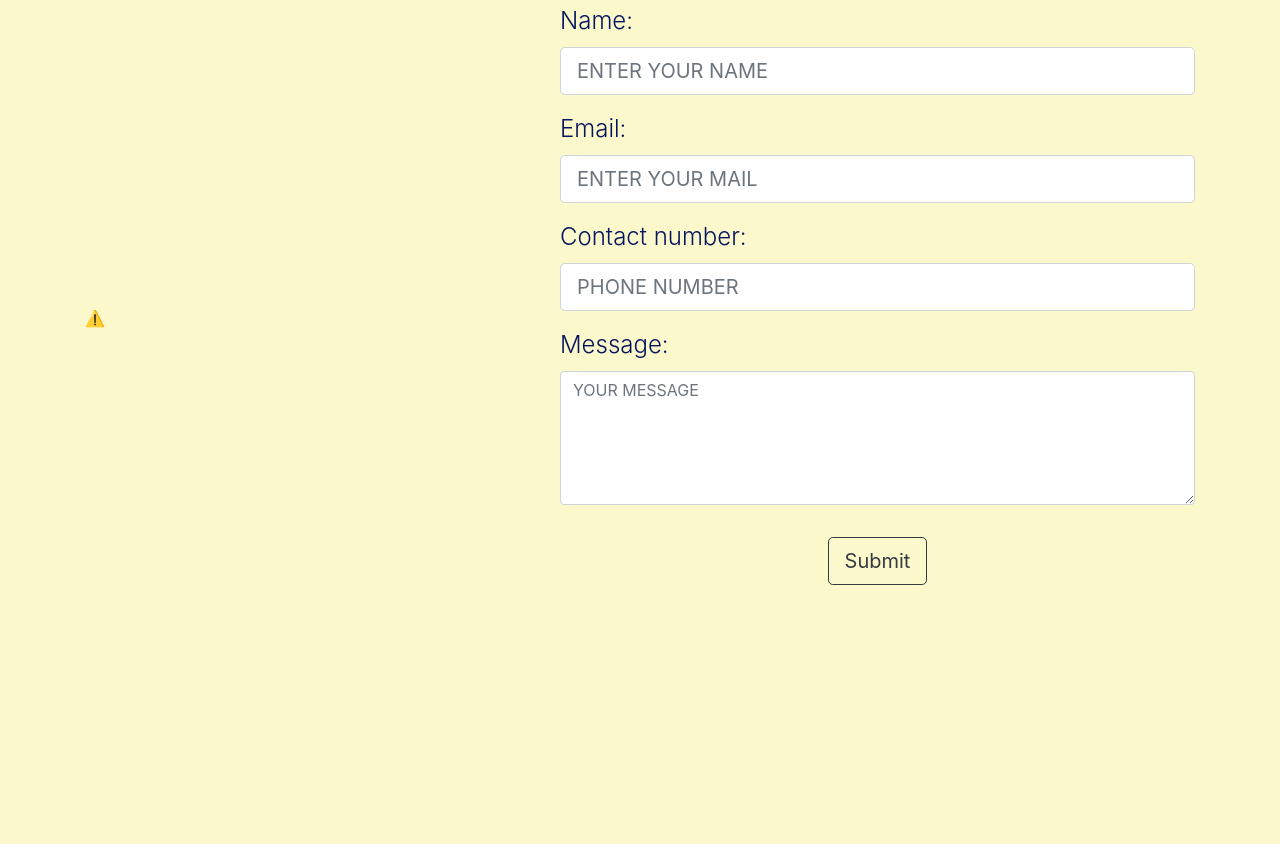
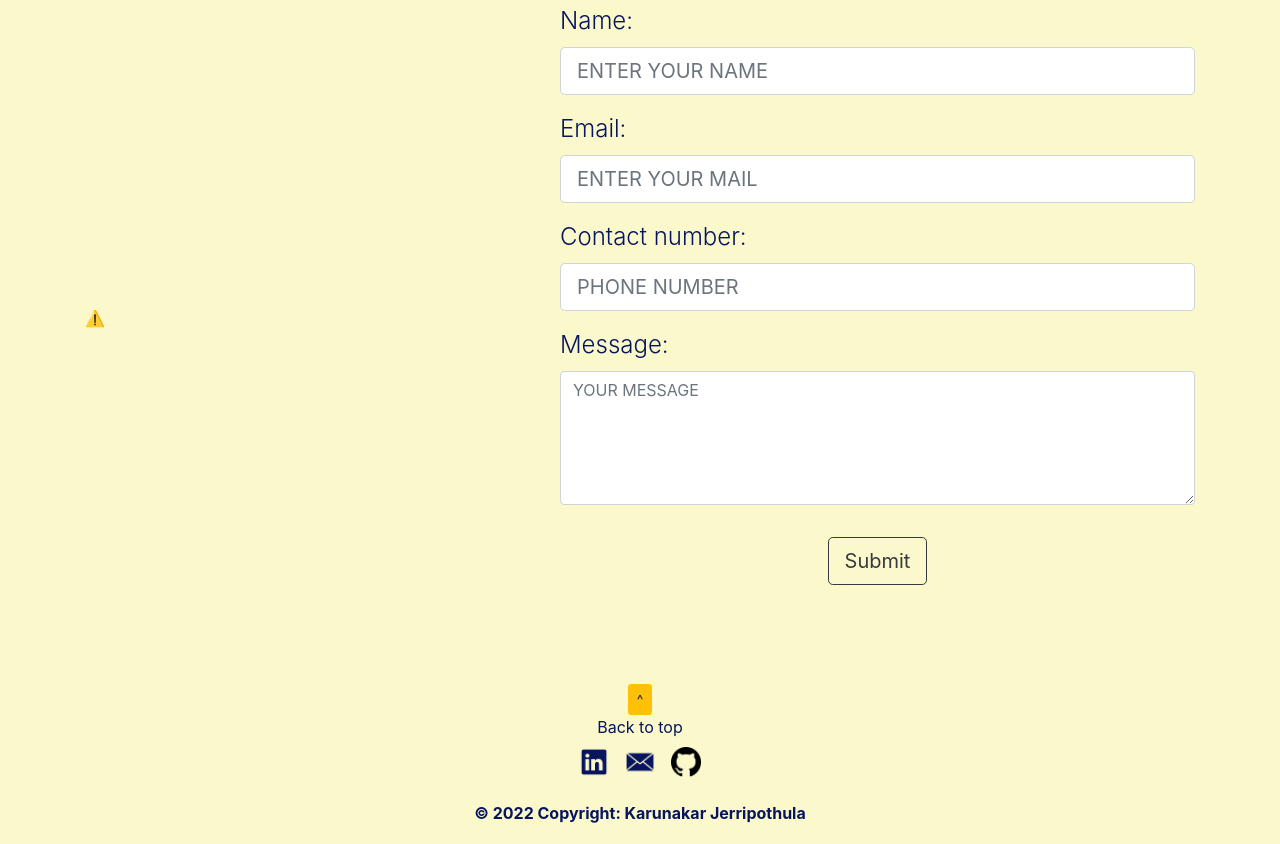
Before and after one commit to KarunakarJ/KarunakarJ.github.io, a plain HTML site: page index.html in a window 1280 px wide. Shown: the part 2133-2977 px from the top of the page. Before the commit the page ends 2814 px from the top, so only its background shows below. Drawn offline with nearby package versions, Linux system fonts and the light colour scheme; no server answers.

Commit message:
added footer

```diff
--- a/index.css
+++ b/index.css
@@ -81,9 +81,6 @@ nav div {
   font-weight: 900;
   opacity: 0.6;
 }
-div .progress .progress-bar{
-  background-color:#06155e;
-}
 
 /*Contact Page*/
 .contact h1#contact-text{
@@ -96,3 +93,11 @@ div .progress .progress-bar{
   font-size: x-large;
   font-weight: 300;
 }
+
+/* Footer*/
+footer {
+  display: block;
+  text-align: center;
+  padding: 3px;
+  color:#06155e;
+}
--- a/index.html
+++ b/index.html
@@ -261,7 +261,39 @@
       </div>
     </div>
 
+    <footer class="page-footer font-small">
+      <a href="#home" class="btn btn-sm bg-warning" type="button">^</a>
+      <p class="mb-0">Back to top</p>
+      <div class="d-flex flex-row justify-content-center">
+        <div class="p-2">
+          <a href="https://www.linkedin.com/in/karunakarjerripothula/">
+            <img
+              src="resources/images/linkedin_icon.png"
+              width="30"
+              height="30"
+            />
+          </a>
+        </div>
+        <div class="p-2">
+          <a href="mailto: jkarunakar47@gmail.com">
+            <img src="resources/images/gmail_icon.png"
+             width="30"
+            height="30" />
+          </a>
+        </div>
+        <div class="p-2">
+          <a href="https://github.com/KarunakarJ">
+            <img src="resources/images/github_icon.png"
+             width="30"
+              height="30" />
+          </a>
+        </div>
+      </div>
 
+      <div class="footer-copyright text-center py-3">
+       <strong> © 2022 Copyright: Karunakar Jerripothula</strong>
+      </div>
+    </footer>
     <!--Script for hamburger menu scroll up after pressing-->
     <script type="text/javascript">
       $('.js-scroll-trigger').click(function() {
```
